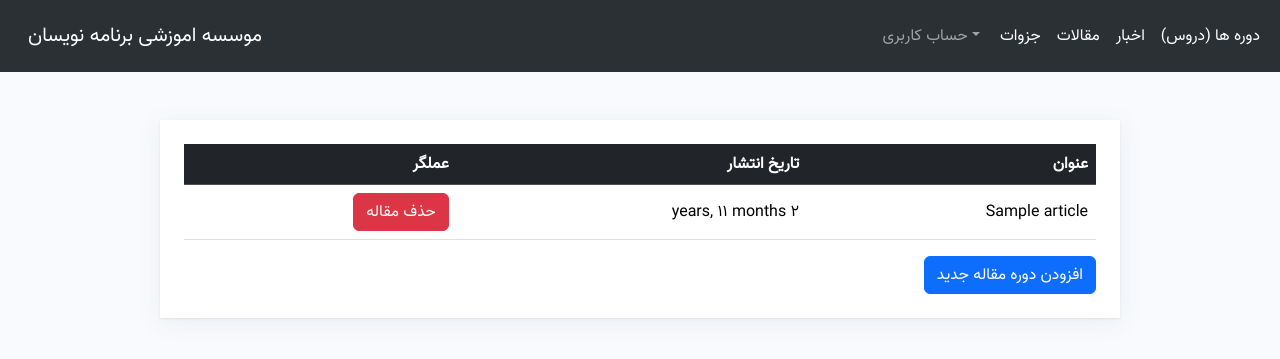
After one commit to PooyaRezaee/institute, a Django app: page /account/article/ in a window 1280 px wide. The commit adds this page. Shown: the top 359 px of the page. Run offline with Django 4.2, Linux system fonts and the light colour scheme; a user stored in the database is signed in; tables that the repository leaves empty hold one stand-in row (values such as "Sample post").

Commit message:
Added View List and Create Article

```diff
--- a/accounts/forms.py
+++ b/accounts/forms.py
@@ -1,6 +1,7 @@
 from django import forms
 from django.contrib.auth.models import User
 from .models import Course
+from home.models import Article
 
 class DateInput(forms.DateInput):
     input_type = 'date'
@@ -18,3 +19,8 @@ class CourseCreationForm(forms.ModelForm):
             'description': forms.Textarea(),
             'start': DateInput,
         }
+
+class ArticleCreationForm(forms.ModelForm):
+    class Meta:
+        model = Article
+        exclude = ('author',)
--- /dev/null
+++ b/accounts/templates/account/articles.html
@@ -0,0 +1,33 @@
+{% extends 'base.html' %}
+{% load humanize %}
+
+{% block body %}
+<div dir="rtl" class="col-9 box mx-auto mt-5 p-4">
+    <table class="table table-hover table align-middle">
+        <thead class="table-dark">
+            <tr>
+            <th>عنوان</th>
+            <th>تاریخ انتشار</th>
+            <th>عملگر</th>
+            </tr>
+        </thead>
+        <tbody>
+
+    {% for article in list_articles %}
+        <tr>
+            <td><a href="{% url 'home:detail-article' article.pk %}" class="link">{{article.title}}</a></td>
+            <td>{{article.created | timesince}}</td>
+
+            <td><a href="#" class="btn btn-danger">حذف مقاله</a></td>
+
+        </tr>
+    {% empty %}
+    <p class="item-box d-block">
+        شما مقاله ای ندارید
+    </p>
+    {% endfor %}
+        </tbody>
+    </table>
+    <a href="{% url 'accounts:create-article' %}" class="btn btn-primary">افزودن دوره مقاله جدید</a>
+</div>
+{% endblock body %}
--- a/accounts/urls.py
+++ b/accounts/urls.py
@@ -1,6 +1,6 @@
 from django.urls import path
 from django.contrib.auth.views import LoginView,LogoutView
-from .views import RegisterView,ProfileView,RequestTeacherView,CourseCreateView,MyCoursesView,DeleteCourse,LeaveCourse
+from .views import RegisterView,ProfileView,RequestTeacherView,CourseCreateView,MyCoursesView,DeleteCourse,LeaveCourse,CreateArticleView,ArticleListView
 
 app_name = 'accounts'
 
@@ -15,4 +15,6 @@ urlpatterns = [
     path("course/register/<int:course_id>/", MyCoursesView.as_view(), name="register-courses"),
     path("course/delete/<int:pk>/", DeleteCourse.as_view(), name="delete-course"),
     path("course/leave/<int:pk>/", LeaveCourse.as_view(), name="leave-course"),
+    path("article/", ArticleListView.as_view(), name="list-articles"),
+    path("article/create/", CreateArticleView.as_view(), name="create-article"),
 ]
--- a/accounts/views.py
+++ b/accounts/views.py
@@ -1,13 +1,15 @@
 from django.shortcuts import render,redirect
 from django.views import View
-from django.views.generic import CreateView,UpdateView,RedirectView,DeleteView
+from django.views.generic import CreateView,UpdateView,RedirectView,DeleteView,ListView
 from django.contrib.auth.forms import UserCreationForm
 from django.contrib.auth.mixins import LoginRequiredMixin
 from django.contrib.auth.models import User
 from django.urls import reverse_lazy,reverse
 from django.http import HttpResponseForbidden,HttpResponseNotFound
-from .forms import ProfileForm,CourseCreationForm
-from accounts.models import Teacher,Course
+from .forms import ProfileForm,CourseCreationForm,ArticleCreationForm
+from .models import Teacher,Course
+from home.models import Article
+
 class RegisterView(CreateView):
     template_name = 'registration/register.html'
     form_class = UserCreationForm
@@ -112,3 +114,20 @@ class DeleteCourse(LoginRequiredMixin,View):
 
         course.delete()
         return redirect('accounts:list-courses')
+
+class CreateArticleView(LoginRequiredMixin,CreateView):
+    template_name = 'account/craete_article.html'
+    form_class = ArticleCreationForm
+
+    def form_valid(self, form):
+        cd = form.cleaned_data
+        Article.objects.create(**cd,author=self.request.user)
+        return redirect('accounts:list-articles')
+
+class ArticleListView(LoginRequiredMixin,ListView):
+    template_name = 'account/articles.html'
+    context_object_name = 'list_articles'
+
+    def get_queryset(self):
+        queryset = Article.objects.filter(author=self.request.user)
+        return queryset
--- a/home/models.py
+++ b/home/models.py
@@ -15,7 +15,7 @@ class News(models.Model):
 
 class Article(models.Model):
     author = models.ForeignKey(User,related_name='article',verbose_name='نویسنده',on_delete=models.CASCADE)
-    title = models.CharField(max_length=64,verbose_name='عنوان')
+    title = models.CharField(max_length=64,verbose_name='عنوان',unique=True)
     body = models.TextField(verbose_name='متن مقاله')
     created = models.DateTimeField(auto_now_add=True)
 
--- a/templates/base.html
+++ b/templates/base.html
@@ -39,9 +39,8 @@
                             </a>
                             <ul class="dropdown-menu">
                                 <li><a class="dropdown-item" href="{% url 'accounts:profile' %}">پروفایل</a></li>
-
-                                <li><a class="dropdown-item" href="{% url 'accounts:list-courses' %}">دوره ها</a></li>
-
+                                <li><a class="dropdown-item" href="{% url 'accounts:list-courses' %}">دوره های شما</a></li>
+                                <li><a class="dropdown-item" href="{% url 'accounts:list-articles' %}">مقالات شما</a></li>
                                 <li>
                                     <hr class="dropdown-divider">
                                 </li>
```
Also changed, not shown: accounts/templates/account/craete_article.html (added, +11 -0 lines), accounts/templates/account/create_article.html (added, +11 -0 lines).
